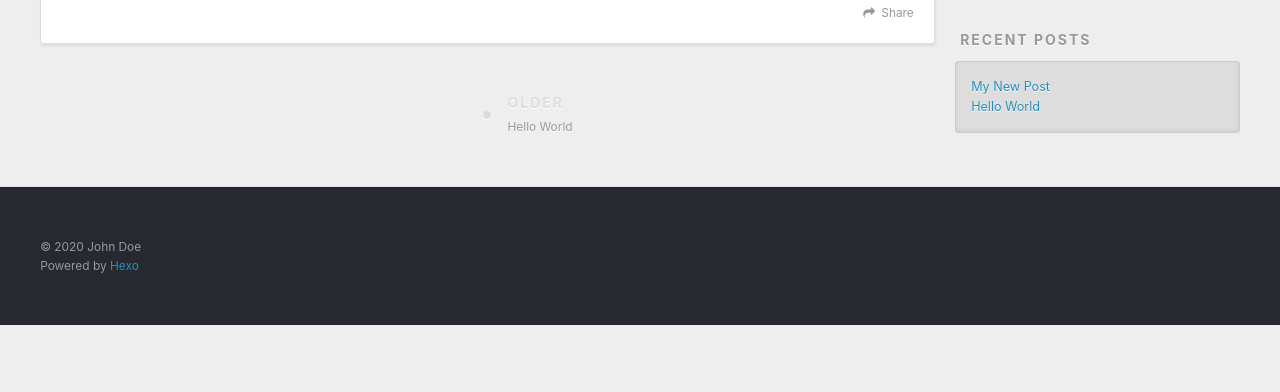
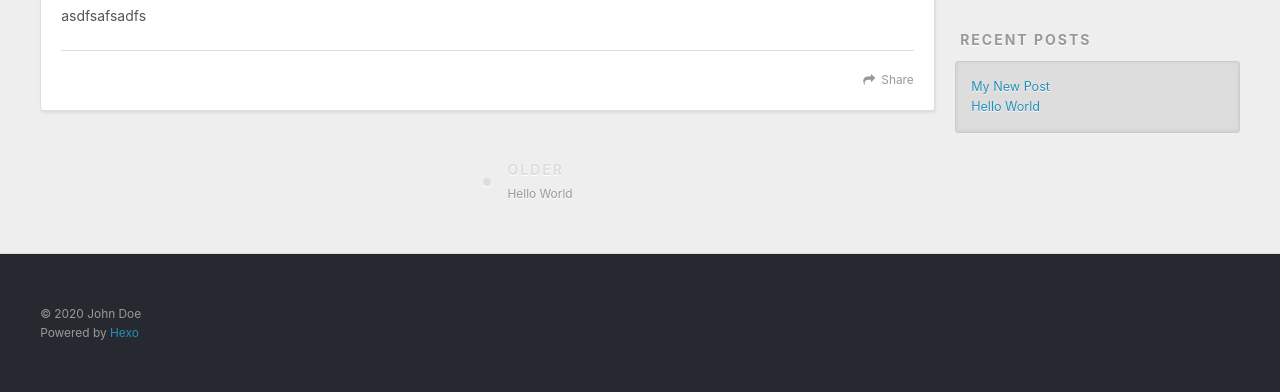
Before and after one commit to sonicLee/sonicLee, a plain HTML site: page 2020/10/10/My-New-Post/index.html in a window 1280 px wide. Shown: the part 448-840 px from the top of the page. Before the commit the page ends 800 px from the top, so only its background shows below. Drawn offline with nearby package versions, Linux system fonts and the light colour scheme.

Commit message:
Site updated: 2020-10-10 11:22:50

```diff
--- a/2020/10/10/My-New-Post/index.html
+++ b/2020/10/10/My-New-Post/index.html
@@ -7,13 +7,15 @@
 
   <title>My New Post | Hexo</title>
   <meta name="viewport" content="width=device-width, initial-scale=1, maximum-scale=1">
-  <meta property="og:type" content="article">
+  <meta name="description" content="asdfsafsadfs">
+<meta property="og:type" content="article">
 <meta property="og:title" content="My New Post">
 <meta property="og:url" content="http://example.com/2020/10/10/My-New-Post/index.html">
 <meta property="og:site_name" content="Hexo">
+<meta property="og:description" content="asdfsafsadfs">
 <meta property="og:locale" content="en_US">
 <meta property="article:published_time" content="2020-10-10T02:02:19.000Z">
-<meta property="article:modified_time" content="2020-10-10T02:02:19.982Z">
+<meta property="article:modified_time" content="2020-10-10T03:22:33.040Z">
 <meta property="article:author" content="John Doe">
 <meta name="twitter:card" content="summary">
 
@@ -86,6 +88,7 @@
 
     <div class="article-entry" itemprop="articleBody">
 
+        <p>asdfsafsadfs</p>
 
 
     </div>
```
Also changed, not shown: index.html (+1 -0 lines).
